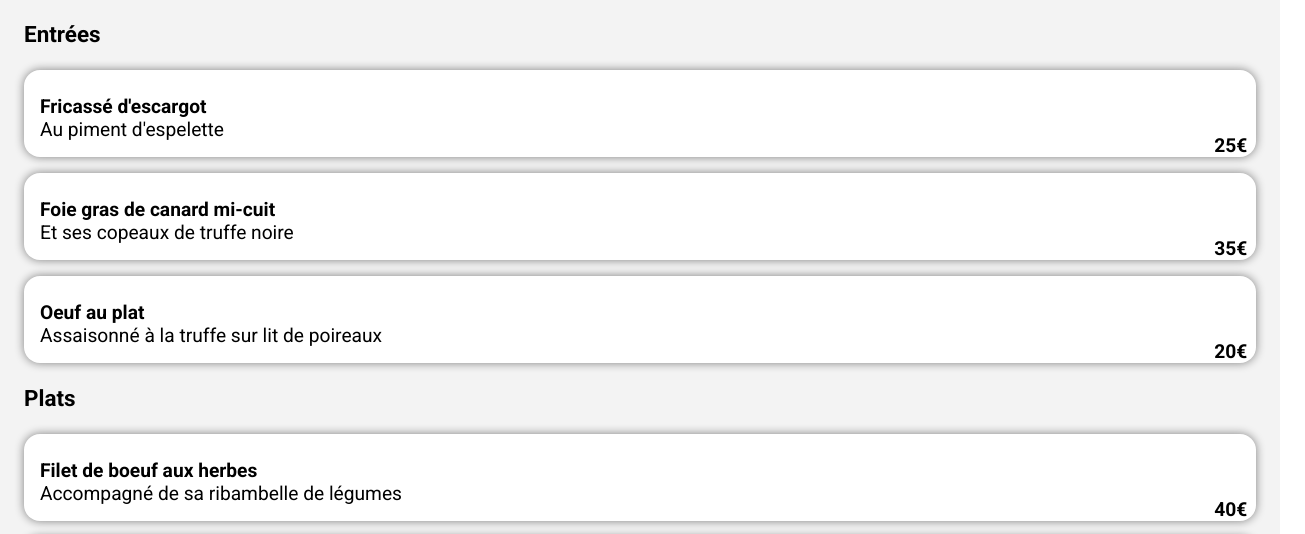
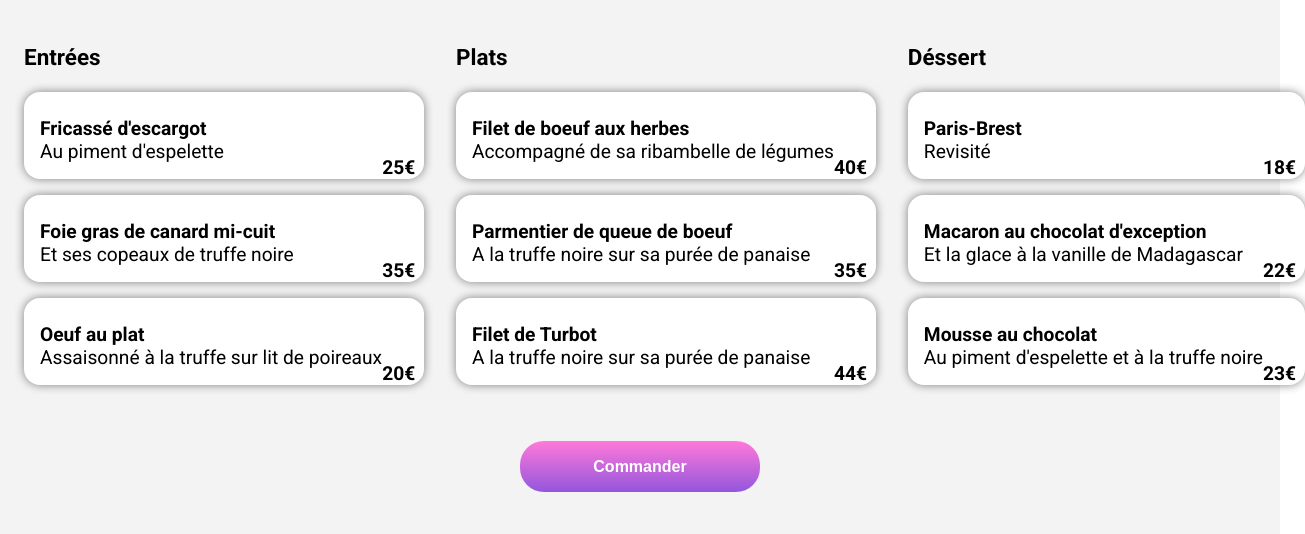
Before and after one commit to EdwinDij/EdwinDijeont_3_26112021, a plain HTML site: page Pages/palette du gout.html in a window 1280 px wide. Shown: the part 706-1240 px from the top of the page, 1305 px wide, since content can reach past the window. Drawn offline with Linux system fonts and the light colour scheme; a web font is replaced by a local one.

Commit message:
responsive grid

```diff
--- a/Pages/palette du gout.html
+++ b/Pages/palette du gout.html
@@ -38,11 +38,11 @@
                 <i class="fas fa-heart"></i>
             </h2>
 
-
-                <section class="meal delay0">
+            <section class="wrapper-menu">
+                <div class="meal delay0">
                     <h3 class="service">Entrées</h3>
 
-                        <div class="service-menu">
+                        <div class="service-menu delay0">
                             <div class="menu">
                                 <div class="menu-description">
                                     <h4>Fricassé d'escargot</h4>
@@ -86,9 +86,9 @@
                                 </div>
                             </div>
                         </div>
-                </section>
+                    </div>
 
-                <section class="meal delay1">
+                <div class="meal delay1">
                     <h3 class="service">Plats</h3>
 
                     <div class="service-menu">
@@ -135,9 +135,9 @@
                                     </div>
                         </div>
                     </div>
-                </section>
+                    </div>
 
-                <section class="meal delay2">
+                <div class="meal delay2">
                     <h3 class="service">Déssert</h3>
                     <div class="service-menu">
                         <div class="menu">
@@ -183,12 +183,11 @@
                                     </div>
                         </div>
                     </div>
-
+                    </div>
+            </section>
                 <div class="button">
                     <button class="order">Commander</button>
                 </div>
-                </section>
-
         </section>
     </main>
 
--- a/Pages/palette du gout.sass
+++ b/Pages/palette du gout.sass
@@ -40,7 +40,11 @@ header
     border-radius: 1rem 1rem 0 0
     padding: 1.5rem
 
-
+.wrapper-menu
+    @media (min-width:64rem)
+        display: grid
+        grid-template-columns: 1fr 1fr 1fr
+        column-gap: 2rem
 
 .restaurant-name
     font-family: shrikhand, sans-serif
```
Also changed, not shown: Pages/palette du gout.css, 1 other file.
